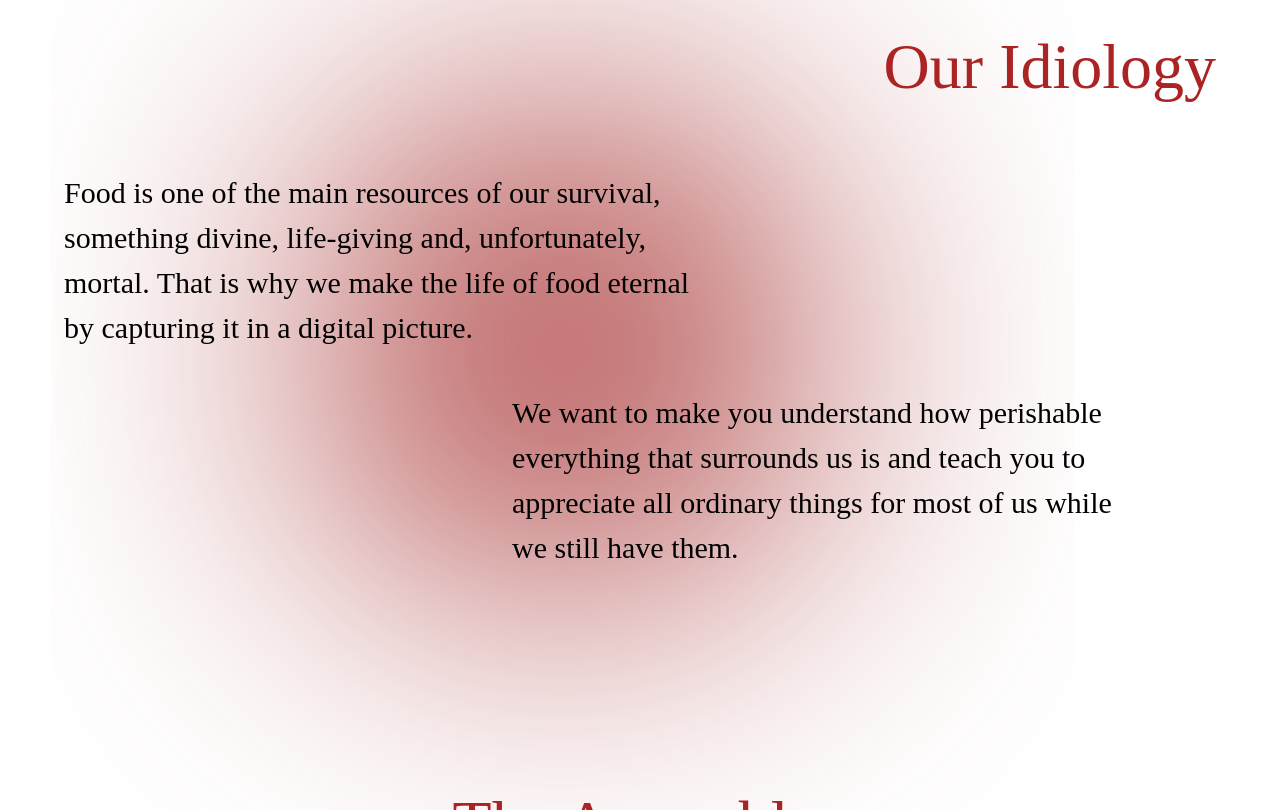
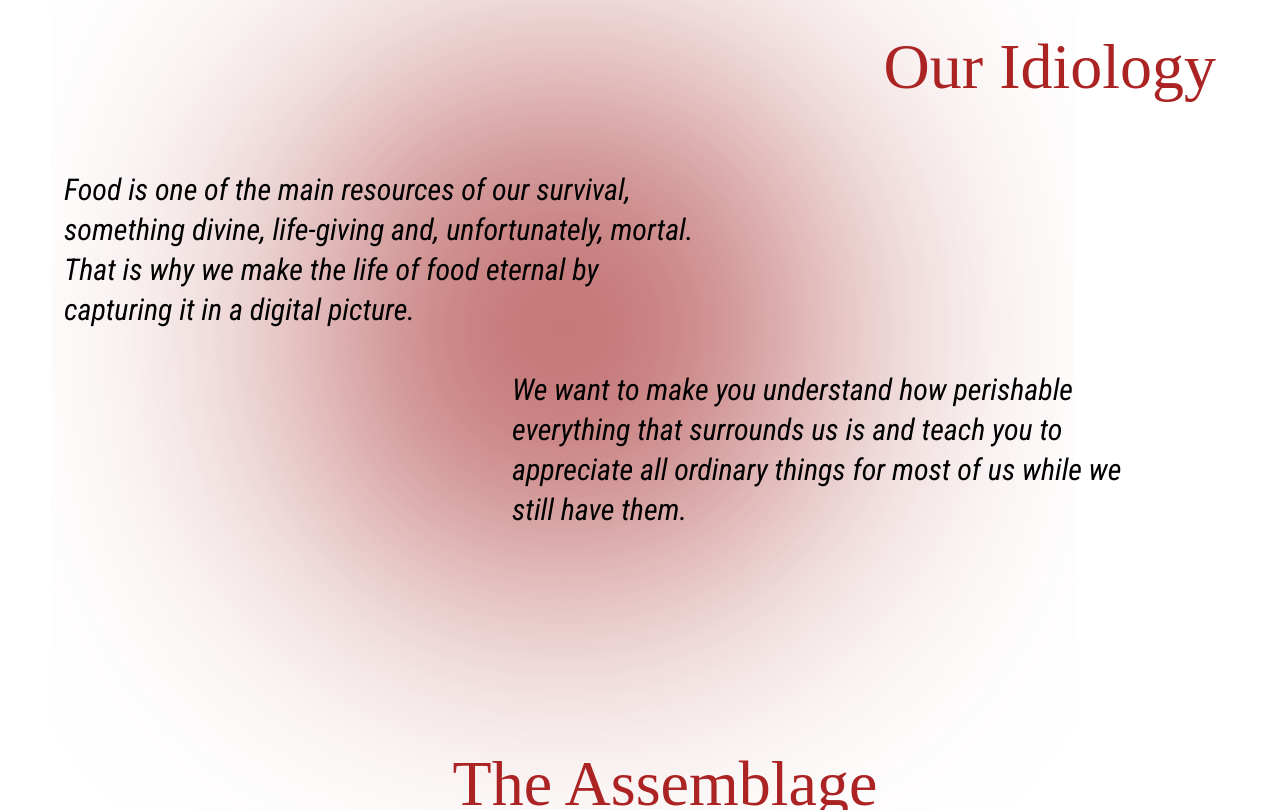
Before and after one commit to sethusz/Food-Life-Cycle, a plain HTML site: page index.html in a window 1280 px wide. Shown: the part 721-1531 px from the top of the page. Drawn offline with Linux system fonts and the light colour scheme; a web font is replaced by a local one.

Commit message:
added new type

```diff
--- a/css/style.css
+++ b/css/style.css
@@ -140,11 +140,9 @@ a.button__link {
 .idiology__text p,
 .idiology__text-two p {
   position: relative;
-  font-family: 'Merriweather';
-  font-style: normal;
-  font-weight: 300;
+  font-weight: 500;
   font-size: 36px;
-  line-height: 45px;
+  line-height: 40px;
   margin-left: 5%;
   padding: 0 0 40px 0;
   max-width: 50%;
```
